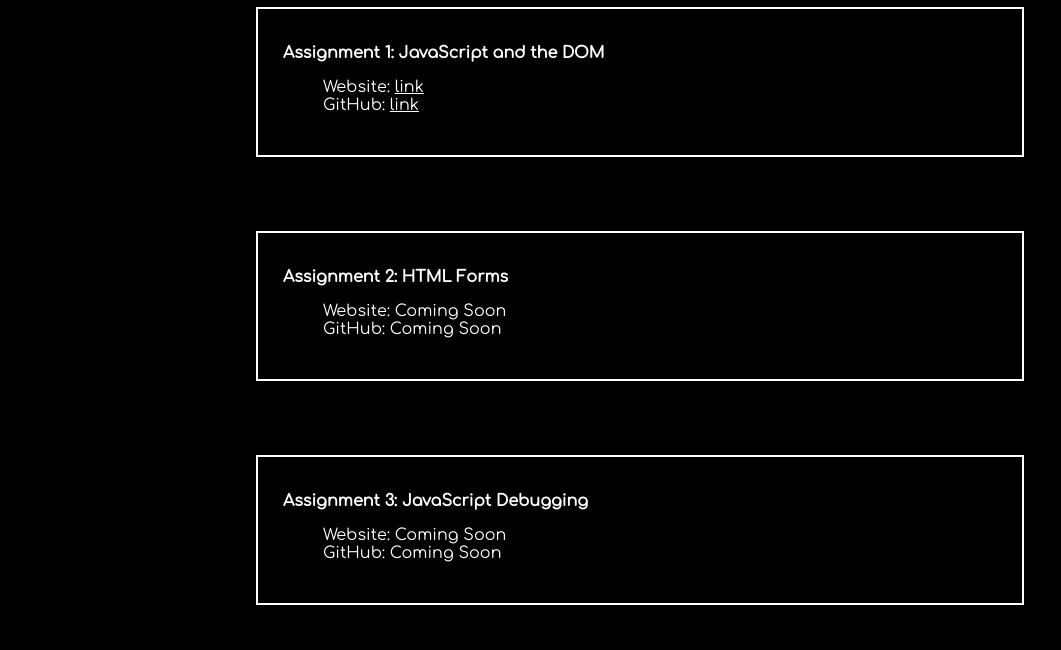
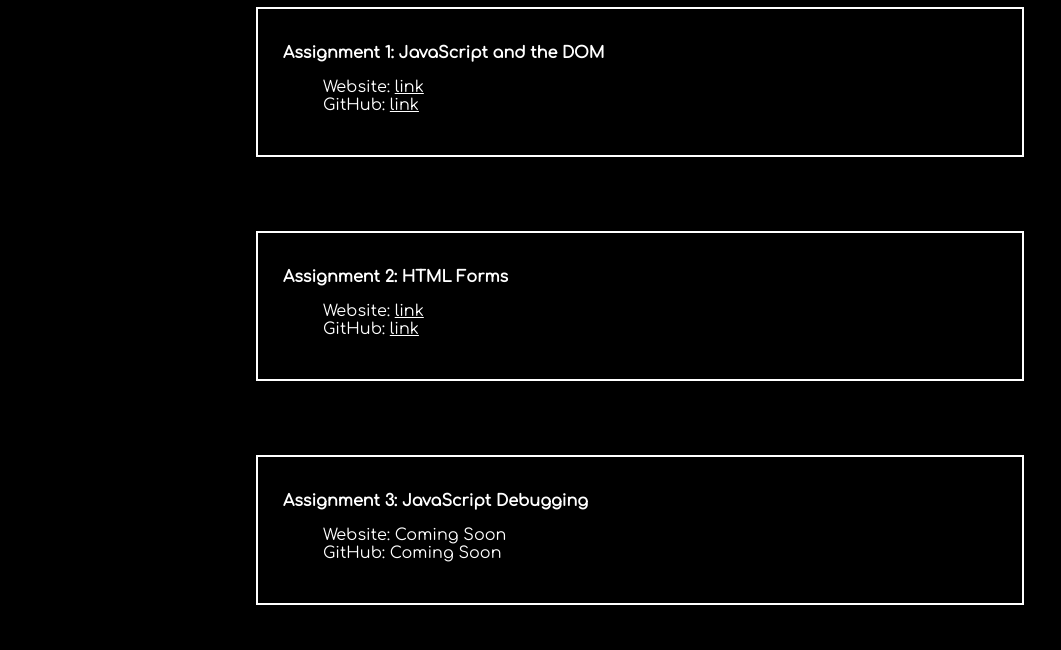
Before and after one commit to rimonsta/WebDev, a plain HTML site: page ClassPortal/Assignments/index.html in a window 1280 px wide. Shown: the part 94-744 px from the top of the page, without its empty margins (0-1061 px from the left). Drawn offline with Linux system fonts and the light colour scheme.

```diff
--- a/ClassPortal/Assignments/index.html
+++ b/ClassPortal/Assignments/index.html
@@ -33,8 +33,8 @@
           <div class="main-item">
             <h1>Assignment 2: HTML Forms</h1>
             <ul>
-              <li>Website: Coming Soon<a></a></li>
-              <li>GitHub: Coming Soon<a></a></li>
+              <li>Website: <a href="https://html-forms-rimonsta.vercel.app/" target="_blank">link</a></li>
+              <li>GitHub: <a href="https://github.com/rimonsta/WebDev/tree/main/HTMLforms" target="_blank">link</a></li>
             </ul>
           </div>
           <div class="main-item">
```
